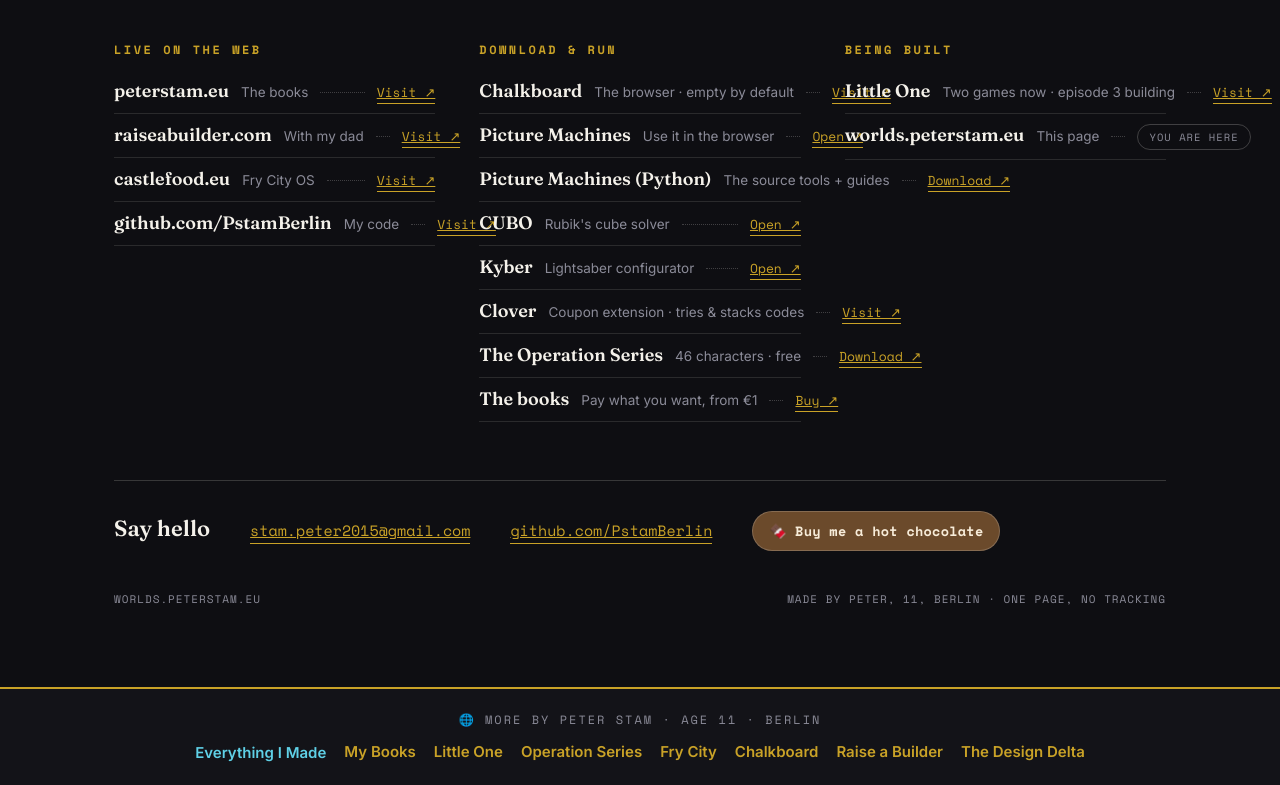
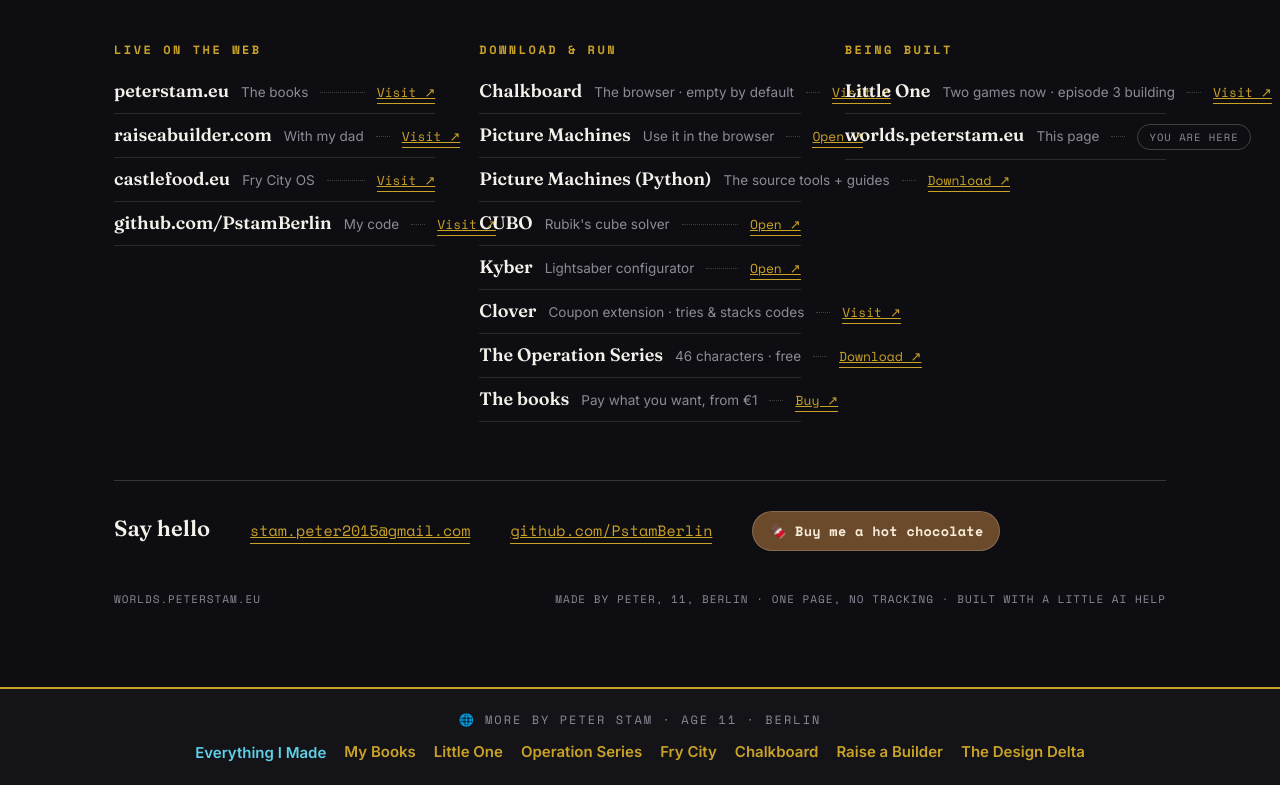
Before and after one commit to PstamBerlin/worlds-, a plain HTML site: page index.html in a window 1280 px wide. Shown: the part 10539-11324 px from the top of the page. Drawn offline with nearby package versions, Linux system fonts and the light colour scheme.

Commit message:
Footer: add a small 'built with a little AI help' note

```diff
--- a/index.html
+++ b/index.html
@@ -297,7 +297,7 @@ body[data-shape="sharp"] .sig .lbar,body[data-shape="sharp"] .sig .line{border-r
       <a href="https://github.com/PstamBerlin" target="_blank" rel="noopener">github.com/PstamBerlin</a>
       <a class="coffee" href="https://hansolo42.gumroad.com/l/chocolateisyummy" target="_blank" rel="noopener">🍫 Buy me a hot chocolate</a>
     </div>
-    <div class="colophon"><span>worlds.peterstam.eu</span><span>Made by Peter, 11, Berlin · one page, no tracking</span></div>
+    <div class="colophon"><span>worlds.peterstam.eu</span><span>Made by Peter, 11, Berlin · one page, no tracking · built with a little AI help</span></div>
   </div></section>
 </main>
 
```
